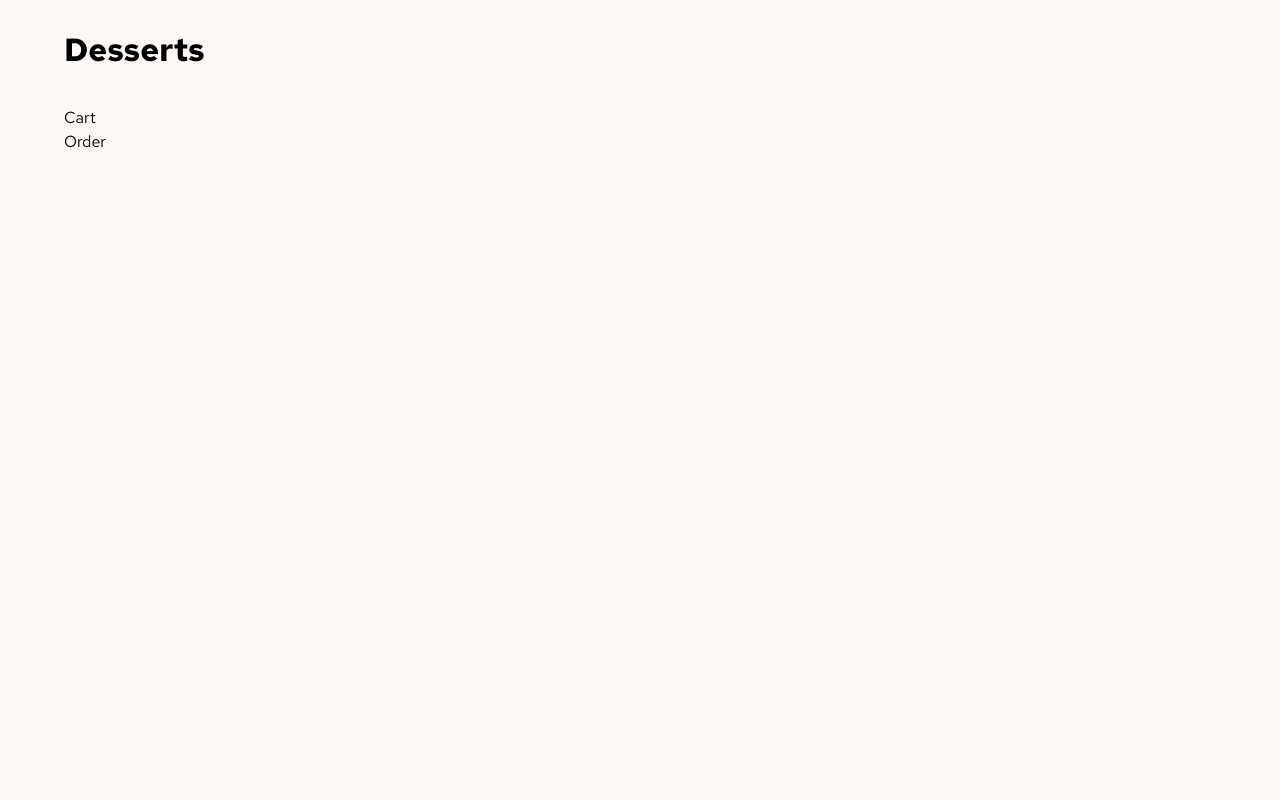
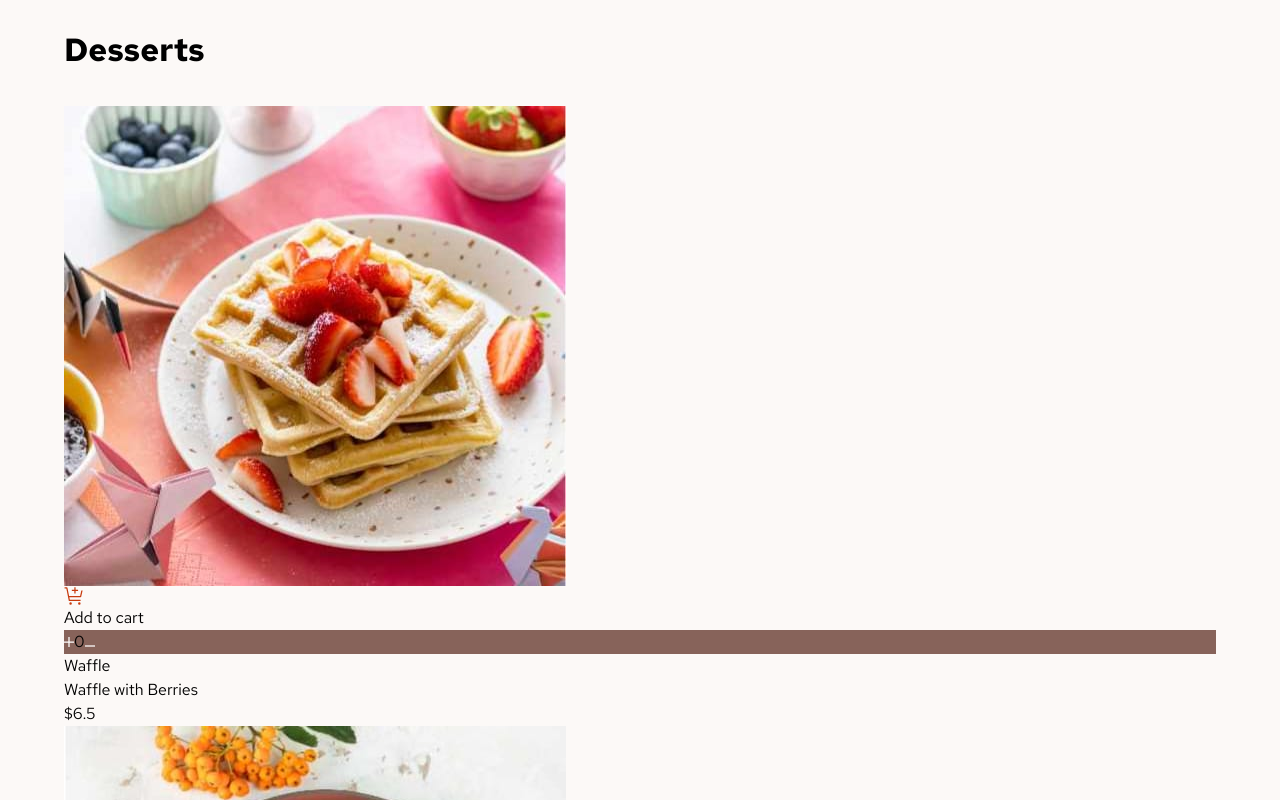
Before and after one commit to devPauloski/product-list-with-cart, a React (Vite) app: page / in a window 1280 px wide. Shown: the top 800 px of the page. Built offline with nearby package versions, Linux system fonts and the light colour scheme.

Commit message:
Structure product list

```diff
--- a/src/components/Product.jsx
+++ b/src/components/Product.jsx
@@ -1,12 +1,32 @@
 import data from "../data.json";
 
 function ProductList() {
-  const products = data.map((product) => {
+  const products = data.map((item) => {
     return (
-      <li key={product.id}>
+      <li key={item.id}>
         <div>
-          <img src="" alt="" />
+          <picture>
+            <source srcSet={item.image.desktop} media="(min-width: 64em)" />
+            <source srcSet={item.image.tablet} media="(min-width: 48em)" />
+            <img src={item.image.mobile} alt={item.name} />
+          </picture>
+          <button>
+            <img src="/assets/images/icon-add-to-cart.svg" alt="" />
+            <span>Add to cart</span>
+          </button>
+          <div className="bg-rose-500">
+            <button aria-label="Increase quantity">
+              <img src="/assets/images/icon-increment-quantity.svg" alt="" />
+            </button>
+            <span aria-label="Quantity">0</span>
+            <button aria-label="Decrease quantity">
+              <img src="/assets/images/icon-decrement-quantity.svg" alt="" />
+            </button>
+          </div>
         </div>
+        <p>{item.category}</p>
+        <h2>{item.name}</h2>
+        <p>${item.price}</p>
       </li>
     );
   });
```
